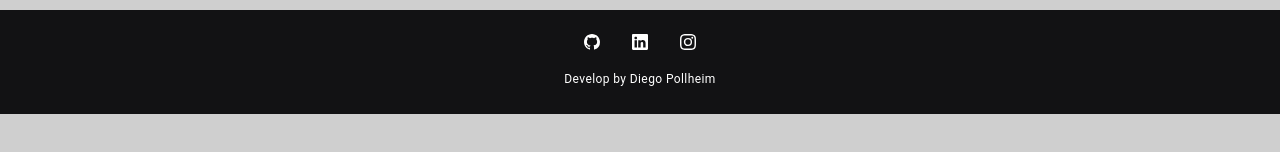
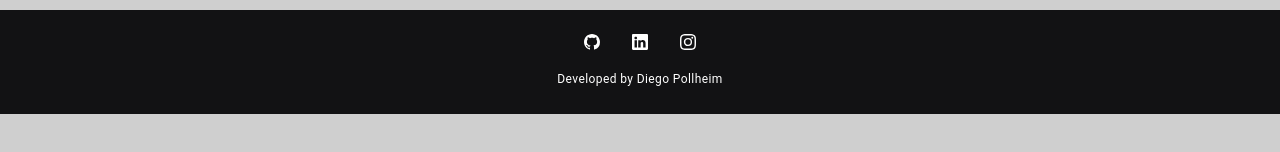
Before and after one commit to diegopollheim/marvel-heroes, a Next.js app: page / in a window 1280 px wide. Shown: the part 294-446 px from the top of the page. Built offline with nearby package versions, Linux system fonts and the light colour scheme.

Commit message:
Developed footer

```diff
--- a/src/components/Footer/index.jsx
+++ b/src/components/Footer/index.jsx
@@ -28,7 +28,7 @@ export default function () {
         </Link>
       </Stack>
       <Typography variant="caption" color="white">
-        Develop by Diego Pollheim
+        Developed by Diego Pollheim
       </Typography>
     </Stack>
   );
```
